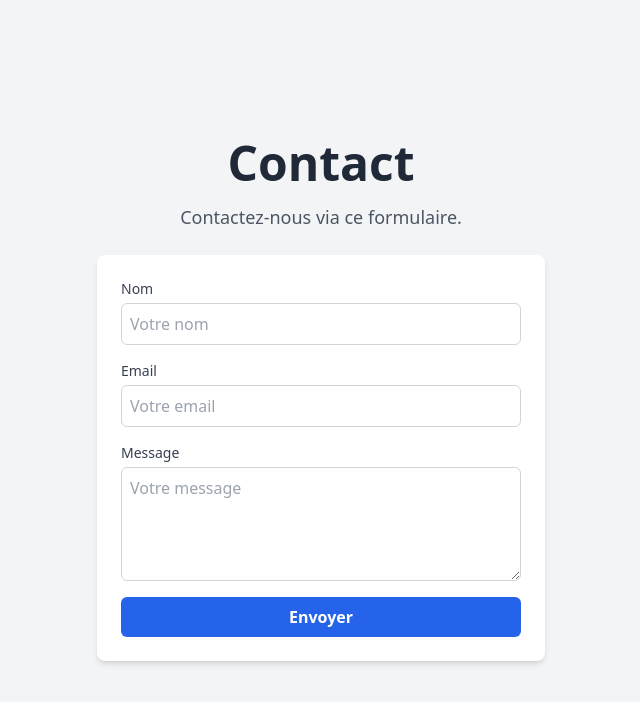
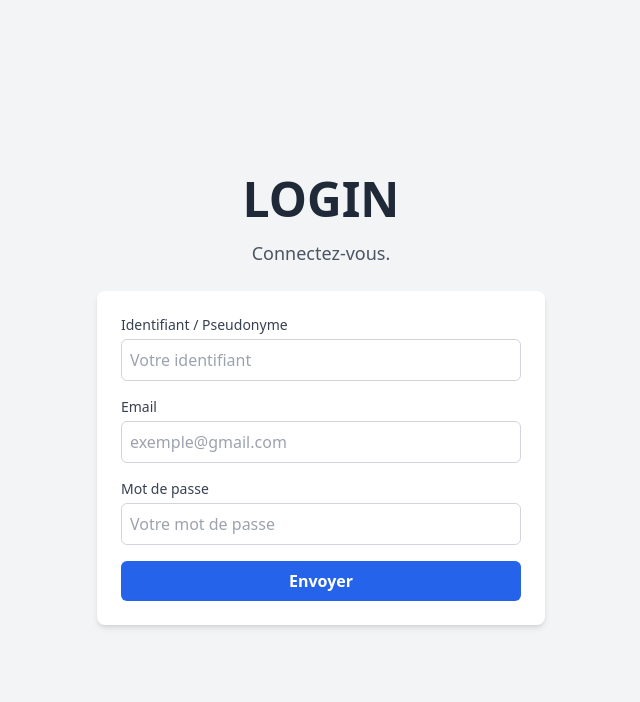
Before and after one commit to AdRI3n30/Yboost-B1-B2, a React (Create React App) app in the folder yboostb1-b2/: page /contact in a window 1280 px wide. Shown: the top 702 px of the page, without its empty margins (319-959 px from the left). Built offline with nearby package versions, Linux system fonts and the light colour scheme.

Commit message:
page Login

```diff
--- a/yboostb1-b2/src/App.tsx
+++ b/yboostb1-b2/src/App.tsx
@@ -5,7 +5,7 @@ import Contact from './pages/Contact.tsx';
 import List from './pages/List.tsx';
 import Favori from './pages/Favori.tsx';
 import Cocktail from './pages/Cocktail.tsx';
-
+import Login from './pages/Login.tsx';
 
 const App = () => {
   return (
@@ -17,6 +17,7 @@ const App = () => {
         <Route path="/list" element={<List />} />
         <Route path="/favori" element={<Favori />} />
         <Route path="/cocktail" element={<Cocktail />} />
+        <Route path="/formulaire" element={<Login />} />
       </Routes>
     </Router>
   );
--- a/yboostb1-b2/src/Composant/formulaire.tsx
+++ b/yboostb1-b2/src/Composant/formulaire.tsx
@@ -5,15 +5,15 @@ import React from 'react';
 const Formulaire = () => {
     return (
         <div className="flex flex-col items-center justify-center h-screen bg-gray-100">
-        <h1 className="text-5xl font-bold text-gray-800 mb-4">Contact</h1>
-        <p className="text-lg text-gray-600 mb-6">Contactez-nous via ce formulaire.</p>
+        <h1 className="text-5xl font-bold text-gray-800 mb-4">LOGIN</h1>
+        <p className="text-lg text-gray-600 mb-6">Connectez-vous.</p>
         <form className="w-full max-w-md bg-white shadow-md rounded-lg p-6">
           <div className="mb-4">
-            <label htmlFor="name" className="block text-sm font-medium text-gray-700">Nom</label>
+            <label htmlFor="name" className="block text-sm font-medium text-gray-700">Identifiant / Pseudonyme</label>
             <input
               type="text"
               id="name"
-              placeholder="Votre nom"
+              placeholder="Votre identifiant"
               className="mt-1 block w-full border border-gray-300 rounded-md p-2 focus:outline-none focus:ring focus:ring-blue-300"
               required
             />
@@ -23,18 +23,18 @@ const Formulaire = () => {
             <input
               type="email"
               id="email"
-              placeholder="Votre email"
+              placeholder="exemple@gmail.com"
               className="mt-1 block w-full border border-gray-300 rounded-md p-2 focus:outline-none focus:ring focus:ring-blue-300"
               required
             />
           </div>
           <div className="mb-4">
-            <label htmlFor="message" className="block text-sm font-medium text-gray-700">Message</label>
-            <textarea
-              id="message"
-              placeholder="Votre message"
+            <label htmlFor="password" className="block text-sm font-medium text-gray-700">Mot de passe</label>
+            <input
+              type = "password"
+              id="mot de passe"
+              placeholder="Votre mot de passe"
               className="mt-1 block w-full border border-gray-300 rounded-md p-2 focus:outline-none focus:ring focus:ring-blue-300"
-              rows={4}
               required
             />
           </div>
--- /dev/null
+++ b/yboostb1-b2/src/pages/Login.tsx
@@ -0,0 +1,12 @@
+import React from 'react';
+import Formulaire from '../Composant/formulaire.tsx';
+
+const Login = () => {
+  return (
+    <div >
+        <Formulaire />
+    </div>
+  );
+};
+
+export default Login;
```
